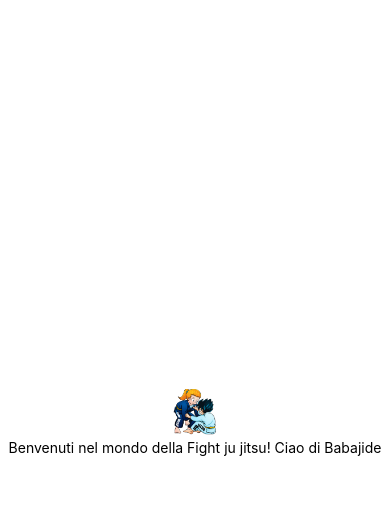
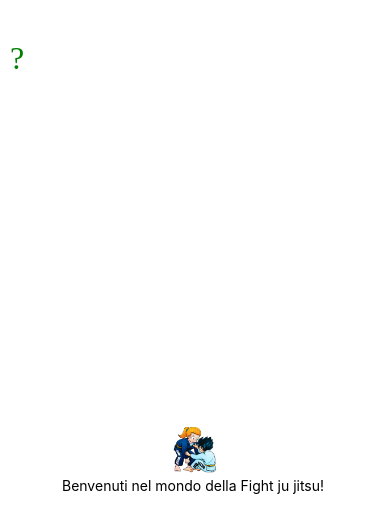
Before and after one commit to Rocco00/fightjujitsu, a React Native app: screen / in a window 390 px wide. Shown: the top 532 px of the page. Built offline with nearby package versions, Linux system fonts and the light colour scheme.

Commit message:
aggiunta dell'icona

```diff
--- a/App.js
+++ b/App.js
@@ -1,12 +1,15 @@
 import React from 'react';
 import { StyleSheet, Text, View, Image } from 'react-native';
-
+import { Ionicons } from '@expo/vector-icons';
 export default class App extends React.Component {
   render() {
     return (
+      <View style={{flex:1}}>
+         <Ionicons style={{marginLeft:10,marginTop:40}} name="md-menu" size={32} color="green" />
       <View style={styles.container}>
-      <Image style={{width:50, height:50}} source={require('./pair1.png')}/>
-        <Text>Benvenuti nel mondo della Fight ju jitsu! Ciao di Babajide</Text>
+        <Image style={{width:50, height:50}} source={require('./pair1.png')}/>
+        <Text>Benvenuti nel mondo della Fight ju jitsu! </Text>
+      </View>
       </View>
     );
   }
@@ -14,7 +17,7 @@ export default class App extends React.Component {
 
 const styles = StyleSheet.create({
   container: {
-    flex: 1,
+    flex: 9,
     backgroundColor: '#fff',
     alignItems: 'center',
     justifyContent: 'center',
```
